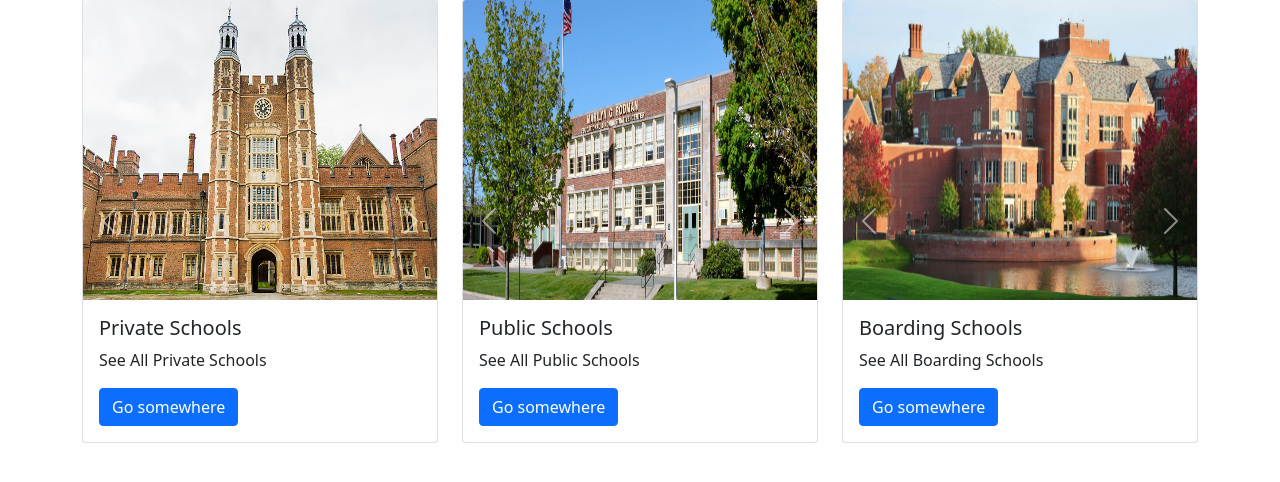
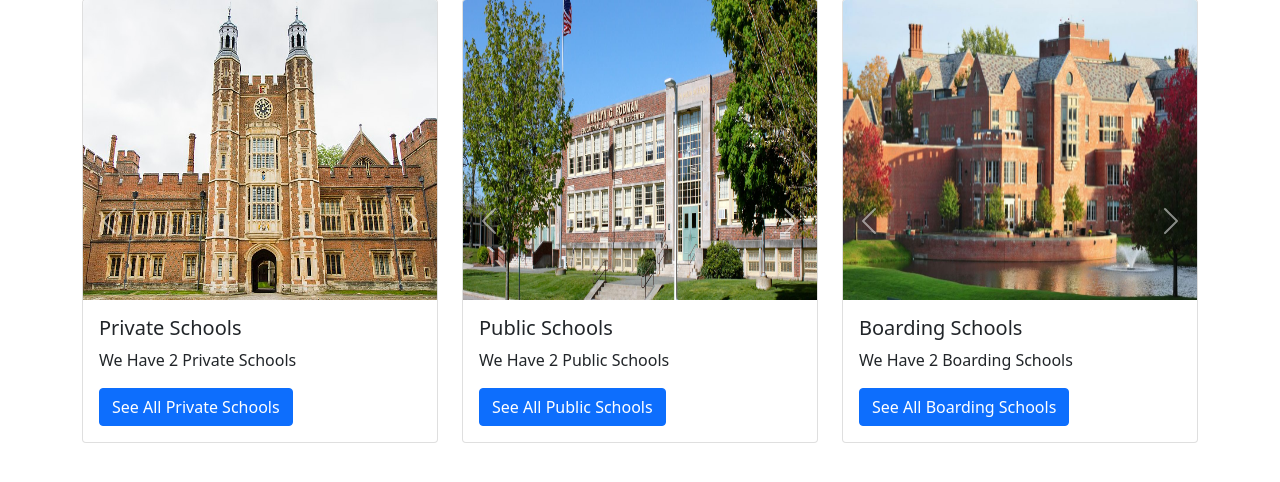
Before and after one commit to Frank-Junran-Yang/CS-2021-Summer, a Flask app: page / in a window 1280 px wide. Shown: the part 57-539 px from the top of the page. Run offline with Flask 2, Linux system fonts and the light colour scheme; a user stored in the database is signed in; data comes from the database, SQL or seed files in the repository; both versions use the stored data as it was after the commit.

Commit message:
new changes

```diff
--- a/Homework/Niche/app.py
+++ b/Homework/Niche/app.py
@@ -46,13 +46,6 @@ class BoardingSchools(db.Model):
     matriculation=db.Column(db.String(100), nullable=True)
     rank = db.Column(db.Integer, nullable=True)
 
-@app.route('/',methods=['POST','GET'])
-
-def index():
-    privates= PrivateSchools.query.all()
-    publics= PublicSchools.query.all()
-    boardings= BoardingSchools.query.all()
-    return render_template('index.jinja',privates=privates,publics=publics,boardings=boardings)
 
 def digit(p):
     digits='1234567890'
@@ -110,10 +103,30 @@ def alltype(name):
             type.append('privateschool')
     return type
 
+def listToString(s):
+    str1 = ""
+    for ele in s:
+        str1 += ele
+        str1 += ','
+
+    return str1
+
+
+@app.route('/',methods=['POST','GET'])
+
+def index():
+    privates= PrivateSchools.query.all()
+    publics= PublicSchools.query.all()
+    boardings= BoardingSchools.query.all()
+    prilen=len(privates)
+    publen=len(publics)
+    boalen=len(boardings)
+    return render_template('index.jinja',privates=privates,publics=publics,boardings=boardings, prilen=prilen, publen=publen, boalen=boalen)
 
 @app.route('/register',methods=['POST','GET'])
 def register():
     warning=''
+    success=''
     try:
         if (request.method == 'POST'):
             username=request.form.get('username')
@@ -148,11 +161,12 @@ def register():
                 user=User(username=username, password=password, firstname=firstname, lastname=lastname, money=1000)
                 db.session.add(user)
                 db.session.commit()
-
-                return redirect(url_for('users'))
+                success='Register Successfully'
+                print(success)
+                return redirect(url_for('login'))
     except:
         return redirect(url_for('register'))
-    return render_template('register.jinja',warning=warning)
+    return render_template('register.jinja',warning=warning,success=success)
 
 @app.route('/registerprivate',methods=['POST','GET'])
 def registerprivate():
@@ -277,40 +291,6 @@ def privateschool(schoolname):
             # print(str(user.favorite))
             db.session.commit()
 
-    # try:
-    #     boarding=BoardingSchools.query.filter_by(name=name).first()
-    #     boardingrank=boarding.rank
-    #     print(boardingrank)
-    #     return render_template('school.jinja',name=name,location=location,tuitionfee=tuitionfee,rank=rank,matriculation=matriculation,size=size,boardingrank=boardingrank)
-    # except:
-    #     print('Failed')
-    #     return render_template('school.jinja',name=name,location=location,tuitionfee=tuitionfee,rank=rank,matriculation=matriculation,size=size)
-
-
-    # publicr=0
-    # boardingr=0
-    # publics=PublicSchools.query.all()
-    # boardings=BoardingSchools.query.all()
-    # for public in publics:
-    #     if public.name==name:
-    #         publicr=public.rank
-
-    # for boarding in boardings:
-    #     if boarding.name==name:
-    #         boardingr=boarding.rank
-    # if publicr>=0:
-    #     publicrank=publicr
-    # else:
-    #     publicrank=None
-
-    # if boardingr>=0:
-    #     boardingrank=boardingr
-    # else:
-    #     boardingrank=None
-    # print(publicrank)
-    # print(boardingrank)
-
-
 
 
     return render_template('school.jinja',name=name,location=location,tuitionfee=tuitionfee,rank=rank,matriculation=matriculation,size=size, already=already, allrank=allrank)
@@ -374,6 +354,7 @@ def publicschool(schoolname):
 
 @app.route('/boarding/<schoolname>',methods=['POST','GET'])
 def boardingschool(schoolname):
+
     school=BoardingSchools.query.filter_by(name=schoolname ).first()
     name=school.name
     location=school.location
@@ -381,7 +362,7 @@ def boardingschool(schoolname):
     rank=school.rank
     size=school.size
     matriculation=school.matriculation
-    already=''
+    already=False
     allrank=[]
     type=alltype(name)
     if len(type)>1:
@@ -399,11 +380,32 @@ def boardingschool(schoolname):
         allrank.append(['Boarding Rank',rank])
     else:
         allrank.append(['Boarding Rank',rank])
+
+    username=session.get('user')[0]
+    user=User.query.filter_by(username=username ).first()
+    hello=str(user.favorite).split(',')
+    print(hello)
+    print(name)
+    for thing in hello:
+        if name == thing:
+            print('Exist')
+            already=True
+            if (request.method=='POST'):
+                if request.form.get('remove'):
+                    print(hello)
+                    print(len(hello))
+                    hello.remove(name)
+                    print(hello)
+                    print(len(hello))
+                    user.favorite=listToString(hello)
+                    print(user.favorite)
+                    db.session.commit()
+            return render_template('school.jinja',name=name,location=location,tuitionfee=tuitionfee,rank=rank,matriculation=matriculation,size=size, already=already, allrank=allrank)
+
+    print('Not exist')
     if (request.method=='POST'):
         if request.form.get('add'):
             print('works')
-            username=session.get('user')[0]
-            user=User.query.filter_by(username=username ).first()
             # print(type(user.favorite))
             # print(str(user.favorite))
             # user.favorite=None
@@ -412,12 +414,6 @@ def boardingschool(schoolname):
                 user.favorite+=','
                 # print('The First Round')
             else:
-                hello=str(user.favorite).split(',')
-                for thing in hello:
-                    if name == thing:
-                        # print(str(user.favorite))
-                        already='This school is already in your favorite!'
-                        return render_template('school.jinja',name=name,location=location,tuitionfee=tuitionfee,rank=rank,matriculation=matriculation,size=size, already=already, allrank=allrank)
 
                 user.favorite=str(user.favorite)+name
                 user.favorite+=','
@@ -516,12 +512,18 @@ def profile():
     user=User.query.filter_by(username=name ).first()
     favorite=str(user.favorite)
     hello=favorite.split(',')[:-1]
+    print(hello)
+    print(len(hello))
     schools=[]
+    if len(hello)==0:
+        schools.append(['profile',''])
+        print('back to profile')
+        return render_template('profile.jinja',favorite=favorite,hello=hello,schools=schools)
     for thing in hello:
         schools.append([thing,onetype(thing)])
 
-    print(hello)
-    print(schools)
+    # print(hello)
+    # print(schools)
 
     return render_template('profile.jinja',favorite=favorite,hello=hello,schools=schools)
 
--- a/Homework/Niche/templates/base.jinja
+++ b/Homework/Niche/templates/base.jinja
@@ -13,9 +13,9 @@
                 </button>
                 <div class="collapse navbar-collapse" id="navbarSupportedContent">
                 <ul class="navbar-nav me-auto mb-2 mb-lg-0">
-                    <li class="nav-item">
+                    {# <li class="nav-item">
                     <a class="nav-link active" aria-current="page" href="{{url_for('index')}}">Home</a>
-                    </li>
+                    </li> #}
                     <li class="nav-item">
                     {% if not session.get('user') %}
                         <a class="nav-link" href="{{url_for('register')}}">Register</a>
@@ -29,7 +29,7 @@
                         </li>
                         <li class="nav-item dropdown">
                         <a class="nav-link dropdown-toggle" href="#" id="navbarDropdown" role="button" data-bs-toggle="dropdown" aria-expanded="false">
-                        Applications
+                        School Lists
                         </a>
                         <ul class="dropdown-menu" aria-labelledby="navbarDropdown">
                             <li><a class="dropdown-item" href="{{url_for('private')}}">Private Schools</a></li>
@@ -39,14 +39,14 @@
                         </ul>
                         </li>
                         <li class="nav-item">
-                        <a class="nav-link disabled" href="#" tabindex="-1" aria-disabled="true">Disabled</a>
+                        <a class="nav-link" href="{{url_for('profile')}}" tabindex="-1" aria-disabled="true">Profile</a>
                         </li>
                     {% endif %}
                 </ul>
-                <form class="d-flex">
+                {# <form class="d-flex">
                     <input class="form-control me-2" type="search" placeholder="Search" aria-label="Search">
                     <button class="btn btn-outline-success" type="submit">Search</button>
-                </form>
+                </form> #}
                 </div>
             </div>
         </nav>
--- a/Homework/Niche/templates/index.jinja
+++ b/Homework/Niche/templates/index.jinja
@@ -17,8 +17,8 @@
                     </div>
                     <div class="card-body">
                     <h5 class="card-title">Private Schools</h5>
-                    <p class="card-text">See All Private Schools</p>
-                    <a href="private" class="btn btn-primary">Go somewhere</a>
+                    <p class="card-text">We Have {{prilen}} Private Schools</p>
+                    <a href="private" class="btn btn-primary">See All Private Schools</a>
                     </div>
                 </div>
             </div>
@@ -31,7 +31,7 @@
                     <div class="card-body">
                     <h5 class="card-title">{{private.name}}</h5>
                     <p class="card-text">{{private.location}}</p>
-                    <a href="{{url_for('privateschool',schoolname=private.name)}}" class="btn btn-primary">Go somewhere</a>
+                    <a href="{{url_for('privateschool',schoolname=private.name)}}" class="btn btn-primary">See The School</a>
                     </div>
                 </div>
             </div>
@@ -57,8 +57,8 @@
                     </div>
                     <div class="card-body">
                     <h5 class="card-title">Public Schools</h5>
-                    <p class="card-text">See All Public Schools</p>
-                    <a href="public" class="btn btn-primary">Go somewhere</a>
+                    <p class="card-text">We Have {{publen}} Public Schools</p>
+                    <a href="public" class="btn btn-primary">See All Public Schools</a>
                     </div>
                 </div>
             </div>
@@ -71,7 +71,7 @@
                     <div class="card-body">
                     <h5 class="card-title">{{public.name}}</h5>
                     <p class="card-text">{{public.location}}</p>
-                    <a href="{{url_for('publicschool',schoolname=public.name)}}" class="btn btn-primary">Go somewhere</a>
+                    <a href="{{url_for('publicschool',schoolname=public.name)}}" class="btn btn-primary">See The School</a>
                     </div>
                 </div>
             </div>
@@ -97,8 +97,8 @@
                     </div>
                     <div class="card-body">
                     <h5 class="card-title">Boarding Schools</h5>
-                    <p class="card-text">See All Boarding Schools</p>
-                    <a href="boarding" class="btn btn-primary">Go somewhere</a>
+                    <p class="card-text">We Have {{boalen}} Boarding Schools</p>
+                    <a href="boarding" class="btn btn-primary">See All Boarding Schools</a>
                     </div>
                 </div>
             </div>
@@ -111,7 +111,7 @@
                     <div class="card-body">
                     <h5 class="card-title">{{boarding.name}}</h5>
                     <p class="card-text">{{boarding.location}}</p>
-                    <a href="{{url_for('boardingschool',schoolname=boarding.name)}}" class="btn btn-primary">Go somewhere</a>
+                    <a href="{{url_for('boardingschool',schoolname=boarding.name)}}" class="btn btn-primary">See The School</a>
                     </div>
                 </div>
             </div>
--- a/Homework/Niche/templates/register.jinja
+++ b/Homework/Niche/templates/register.jinja
@@ -6,13 +6,14 @@
 
     <form method = "post">
         <input type = "text" name = "username" id = "username" placeholder = "username">
-        <input type = "text" name = "password" id = "password" placeholder = "password">
-        <input type = "text" name = "check" id = "check" placeholder = "check">
+        <input type = "password" name = "password" id = "password" placeholder = "password">
+        <input type = "password" name = "check" id = "check" placeholder = "check">
         <input type = "text" name = "firstname" id = "firstname" placeholder = "firstname">
         <input type = "text" name = "lastname" id = "lastname" placeholder = "lastname">
         <input type = "submit" value = "Send">
     </form>
     <p style="color:red">{{warning}}</p>
+    <p style="color:blue">{{success}}</p>
 
 
 {% endblock %}
```
Also changed, not shown: Homework/Niche/experiment/hello.py (+15 -3 lines), Homework/Niche/templates/school.jinja (+30 -6 lines), Homework/Niche/School.db.
